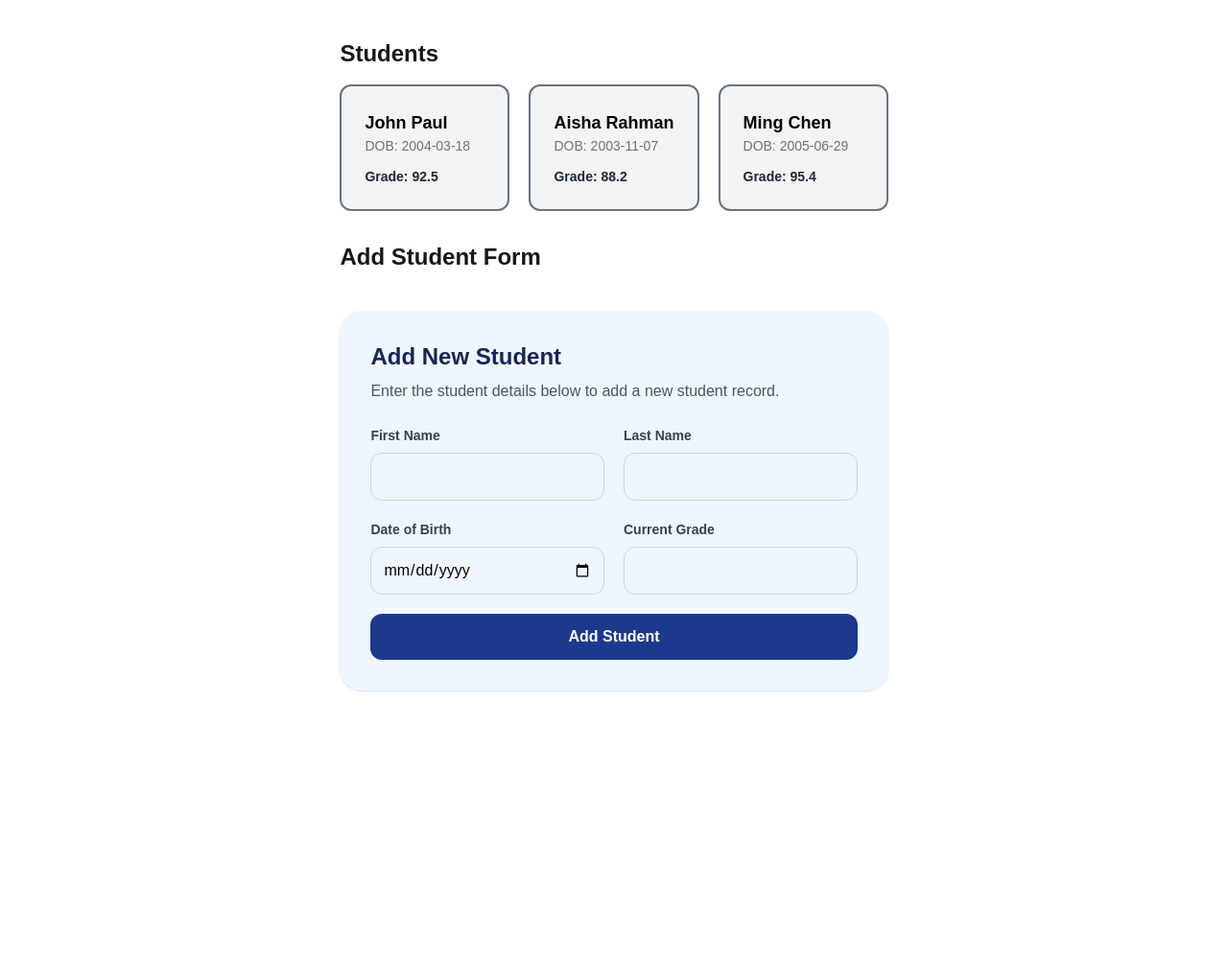
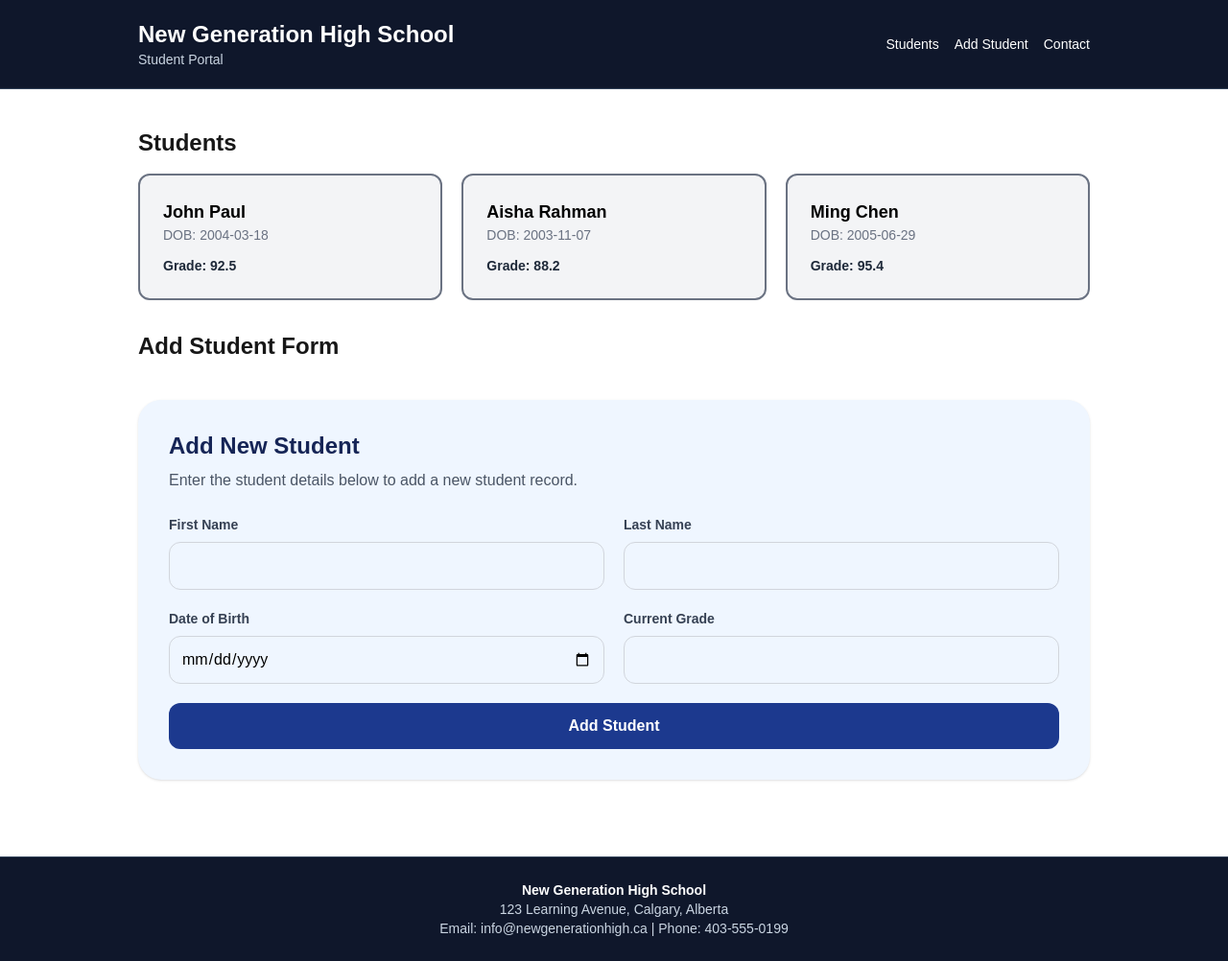
Before and after one commit to JoshCode2/WebDevAssignment2, a Next.js app in the folder webdevassignment2/: page / in a window 1280 px wide. Shown: the whole page at 96% size. Before the commit the page ends 800 px from the top, so only its background shows below. Built offline with nearby package versions, Linux system fonts and the light colour scheme.

Commit message:
Added custom navbar and footer

```diff
--- /dev/null
+++ b/webdevassignment2/app/components/Footer.tsx
@@ -0,0 +1,11 @@
+export default function Footer() {
+  return (
+    <footer className="w-full bg-slate-900 text-slate-300 border-t border-slate-700 mt-10">
+      <div className="max-w-5xl mx-auto px-4 py-6 text-center text-sm">
+        <p className="font-semibold text-white">New Generation High School</p>
+        <p>123 Learning Avenue, Calgary, Alberta</p>
+        <p>Email: info@newgenerationhigh.ca | Phone: 403-555-0199</p>
+      </div>
+    </footer>
+  );
+}
--- /dev/null
+++ b/webdevassignment2/app/components/Navbar.tsx
@@ -0,0 +1,18 @@
+export default function Navbar() {
+  return (
+    <header className="w-full bg-slate-900 text-white border-b border-slate-700">
+      <nav className="max-w-5xl mx-auto px-4 py-5 flex flex-col sm:flex-row justify-between items-center gap-3">
+        <div>
+          <h1 className="text-2xl font-bold">New Generation High School</h1>
+          <p className="text-sm text-slate-300">Student Portal</p>
+        </div>
+
+        <div className="flex gap-4 text-sm font-medium">
+          <a href="#" className="hover:text-blue-300">Students</a>
+          <a href="#" className="hover:text-blue-300">Add Student</a>
+          <a href="#" className="hover:text-blue-300">Contact</a>
+        </div>
+      </nav>
+    </header>
+  );
+}
--- a/webdevassignment2/app/layout.tsx
+++ b/webdevassignment2/app/layout.tsx
@@ -1,6 +1,8 @@
 import type { Metadata } from "next";
 import { Geist, Geist_Mono } from "next/font/google";
 import "./globals.css";
+import Navbar from "./components/Navbar";
+import Footer from "./components/Footer";
 
 const geistSans = Geist({
   variable: "--font-geist-sans",
@@ -13,8 +15,8 @@ const geistMono = Geist_Mono({
 });
 
 export const metadata: Metadata = {
-  title: "Create Next App",
-  description: "Generated by create next app",
+  title: "New Generation High School Student Portal",
+  description: "A student portal for viewing and adding student records.",
 };
 
 export default function RootLayout({
@@ -27,7 +29,11 @@ export default function RootLayout({
       lang="en"
       className={`${geistSans.variable} ${geistMono.variable} h-full antialiased`}
     >
-      <body className="min-h-full flex flex-col">{children}</body>
+      <body className="min-h-full flex flex-col bg-slate-950 text-white">
+        <Navbar />
+        <div className="flex-1">{children}</div>
+        <Footer />
+      </body>
     </html>
   );
 }
```
Also changed, not shown: 1 other file (tests, documents, lock files or other folders).
